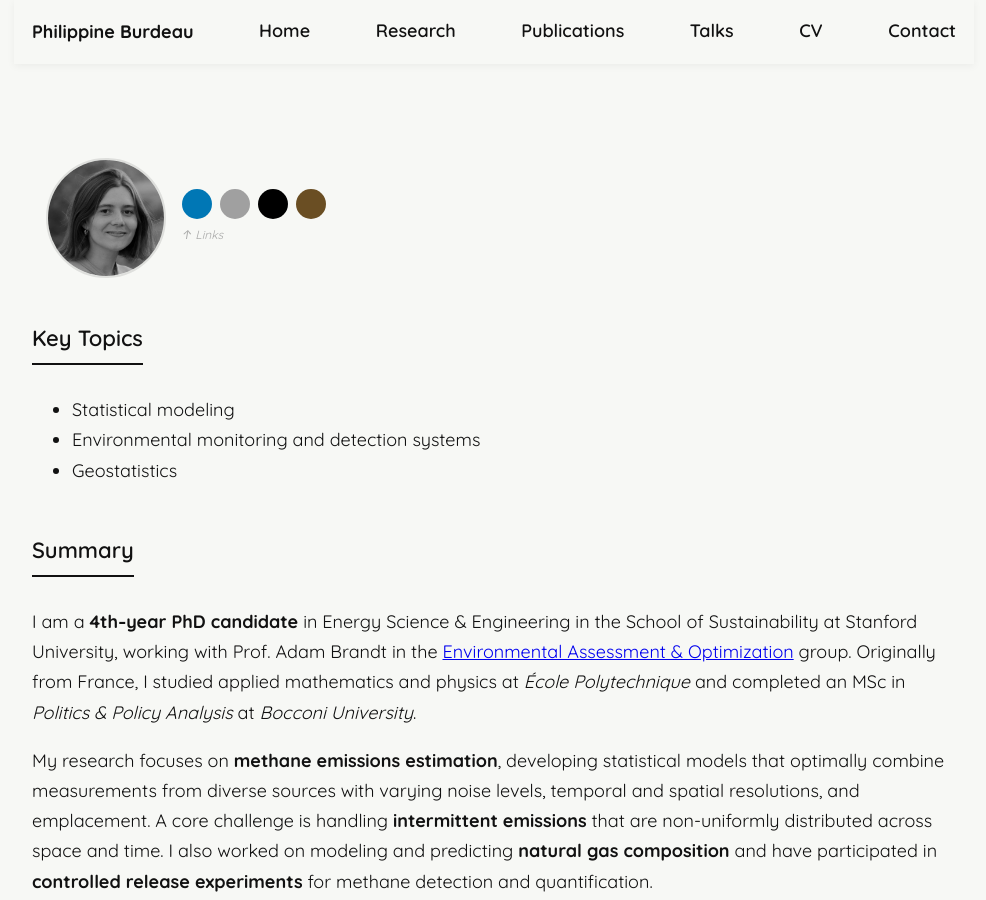
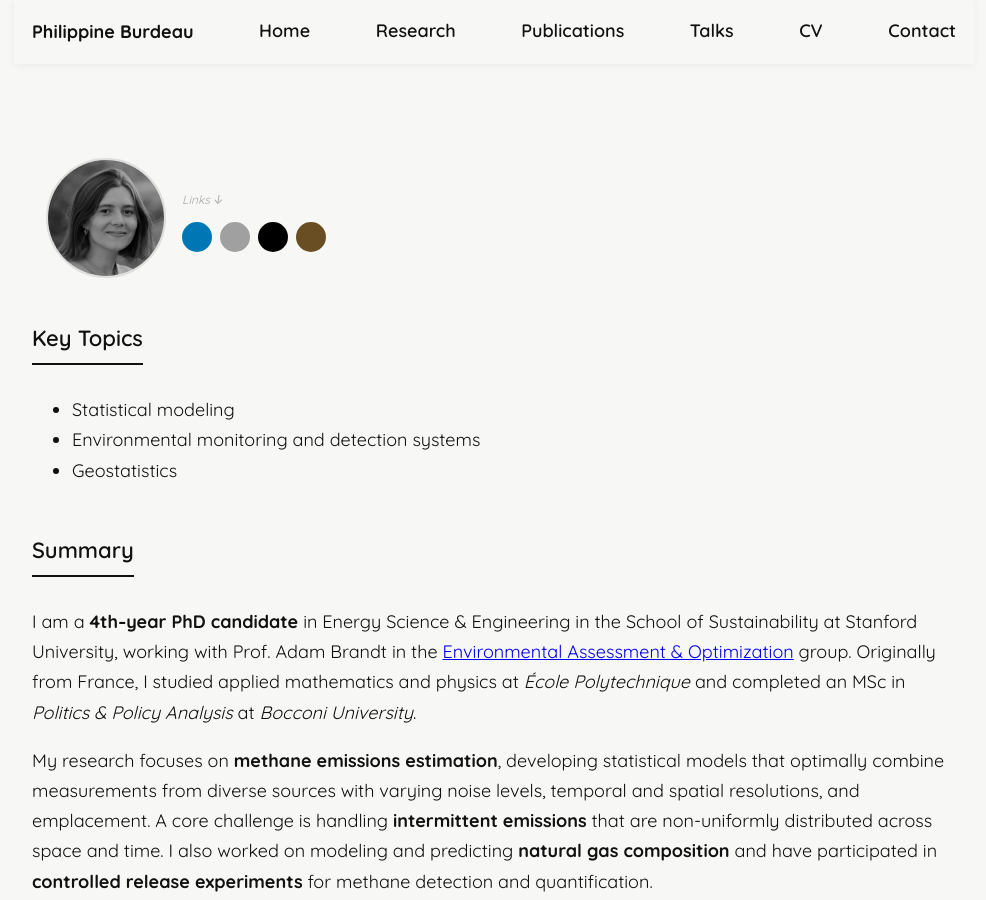
Before and after one commit to pburdeau/pburdeau.github.io, a Jekyll site: the page built from index.md, in a window 1280 px wide and 900 px high. Shown: the whole window, without its empty margins (146-1132 px from the left). Built offline with Jekyll 4.4.1, drawn with Linux system fonts in a browser that asks for light colours.

Commit message:
Update social links and fix HTML structure

```diff
--- a/index.md
+++ b/index.md
@@ -7,13 +7,13 @@ permalink: /
   <div class="profile">
     <img class="photo" src="/assets/img/avatar.jpg" alt="Portrait of Philippine Burdeau">
     <div class="identity">
+      <p class="social-note">Links ↓</p>
       <div class="social">
         <a class="icon linkedin" href="https://www.linkedin.com/in/philippine-burdeau/" aria-label="LinkedIn" target="_blank" rel="noopener" title="LinkedIn"><span>LinkedIn</span></a>
         <a class="icon github" href="https://github.com/pburdeau" aria-label="GitHub" target="_blank" rel="noopener" title="GitHub"><span>GitHub</span></a>
         <a class="icon scholar" href="https://scholar.google.com/citations?user=sJb11sYAAAAJ&hl=fr" aria-label="Google Scholar" target="_blank" rel="noopener" title="Google Scholar"><span>Google Scholar</span></a>
         <a class="icon email" href="mailto:pburdeau@stanford.edu" aria-label="Email" title="Email"><span>Email</span></a>
       </div>
-      <p class="social-note">↑ Links</p>
     </div>
   </div>
   <div class="topics">
```
